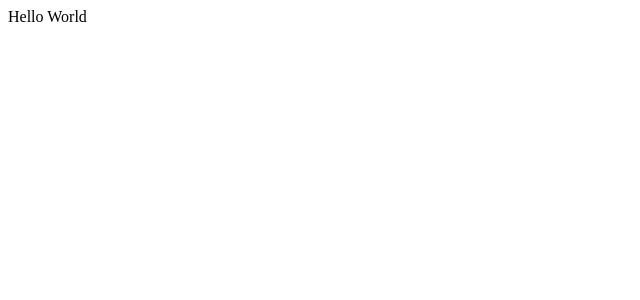
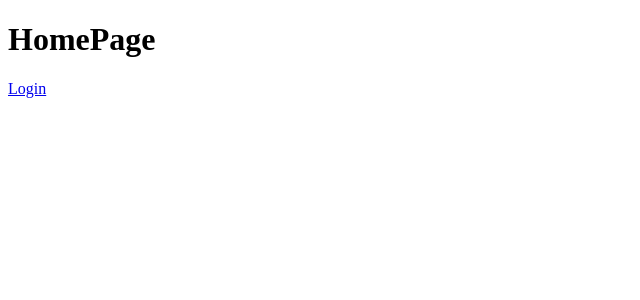
Before and after one commit to SoeRatch/BookSearch-React-ClientAuthentication, a React (Create React App) app: page / in a window 1280 px wide. Shown: the top 300 px of the page, without its empty margins (0-640 px from the left). Built offline with nearby package versions, Linux system fonts and the light colour scheme.

Commit message:
React Router setup with couple of pages

```diff
--- a/package.json
+++ b/package.json
@@ -5,6 +5,8 @@
   "dependencies": {
     "react": "^16.0.0",
     "react-dom": "^16.0.0",
+    "react-router": "^4.2.0",
+    "react-router-dom": "^4.2.2",
     "react-scripts": "1.0.17"
   },
   "scripts": {
--- a/src/App.js
+++ b/src/App.js
@@ -1,5 +1,13 @@
 import React from 'react';
+import { Route } from 'react-router-dom';
+import HomePage from './Components/Pages/HomePage';
+import LoginPage from './Components/Pages/LoginPage';
 
-const App = () => <div> Hello World </div>;
+const App = () => (
+	<div>
+	 	<Route path="/" exact component={HomePage}/>
+	 	<Route path="/login" exact component={LoginPage} />
+	</div>
+	);
 
 export default App;
--- a/src/index.js
+++ b/src/index.js
@@ -1,7 +1,14 @@
 import React from 'react';
 import ReactDOM from 'react-dom';
+import { BrowserRouter } from 'react-router-dom';
 import App from './App';
 import registerServiceWorker from './registerServiceWorker';
 
-ReactDOM.render(<App />, document.getElementById('root'));
+ReactDOM.render(
+	<BrowserRouter>
+		<App />
+	</BrowserRouter>,
+	 document.getElementById('root')
+);
+
 registerServiceWorker();
```
Also changed, not shown: 1 other file (tests, documents, lock files or other folders).
